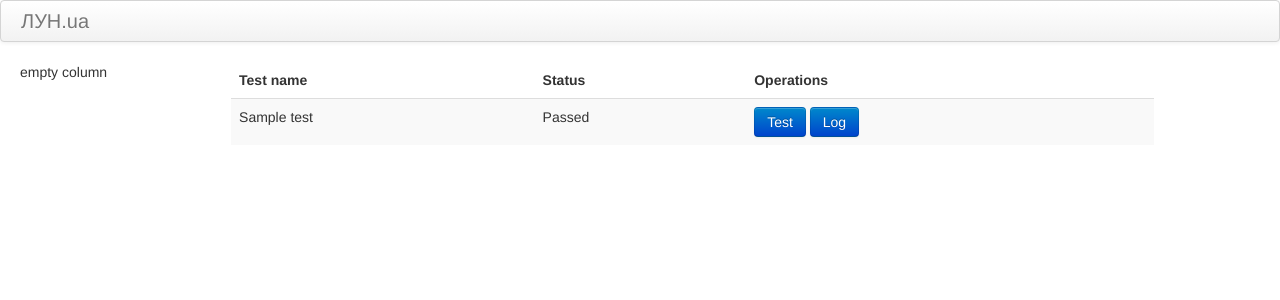
After one commit to skliarpawlo/ganymede, a Python web app: template templates/all_tests.html in a window 1280 px wide. The commit adds this page. Shown: the top 300 px of the page. Run offline with Jinja, Linux system fonts and the light colour scheme; the template is opened without the code that fills it: most values are stand-ins (such as "Sample title", 1, 10 or a date in 2020); some libraries are stand-ins or nearby versions.

Commit message:
some very-very basic layout, some js, nothing to look at, yet

```diff
--- a/ganymede/settings.py
+++ b/ganymede/settings.py
@@ -6,6 +6,7 @@ DEBUG = True
 TEMPLATE_DEBUG = DEBUG
 
 BASE_PATH = os.path.join(os.path.dirname(__file__), "../" )
+HEAP_PATH = os.path.join(BASE_PATH, "heap" )
 
 ADMINS = (
     ('Pavlo Skliar', 'skliarpawlo@rambler.ru'),
@@ -30,6 +31,7 @@ STATIC_URL = '/static/'
 
 STATICFILES_DIRS = (
     os.path.join(BASE_PATH, "ganymede", "static"),
+    os.path.join(BASE_PATH, "static"),
 )
 
 # List of finder classes that know how to find static files in
--- /dev/null
+++ b/ganymede/static/js/all_tests.js
@@ -0,0 +1,25 @@
+$( function() {
+
+    function performRequest(test_id, op_id) {
+        $.ajax( {
+            type : "GET",
+            url : "/ajax/test",
+            data : { test_id : test_id, op_id : op_id }
+        }).done( function(data) {
+            console.log(data);
+        });
+    }
+
+    $(".test-start-btn").click( function() {
+        var test_id = $(this).parents("[test_id]").attr("test_id");
+        var op_id = 'test';
+        performRequest(test_id, op_id);
+    });
+
+    $(".test-log-btn").click( function() {
+        var test_id = $(this).parents("[test_id]").attr("test_id");
+        var op_id = 'log';
+        performRequest(test_id, op_id);
+    });
+
+} );
--- a/ganymede/urls.py
+++ b/ganymede/urls.py
@@ -1,8 +1,8 @@
-from django.conf.urls import patterns, include, url
-from django.views.static import *
+from django.conf.urls import patterns, url
 from django.conf import settings
 
 urlpatterns = patterns('',
     (r'^static/(?P<path>.*)$', 'django.views.static.serve', {'document_root': settings.STATIC_ROOT}),
-    url(r'^$', 'ganymede.views.home')
+    url(r'^$', 'ganymede.views.home'),
+    url(r'^ajax/test$', 'ganymede.views.test'),
 )
--- /dev/null
+++ b/templates/all_tests.html
@@ -0,0 +1,31 @@
+{% extends "layout.html" %}
+
+{% block head %}
+    <script src="/static/js/all_tests.js"></script>
+{% endblock %}
+
+{% block content %}
+
+    <table class="table table-striped">
+        <thead>
+            <tr>
+                <th>Test name</th>
+                <th>Status</th>
+                <th>Operations</th>
+            </tr>
+        </thead>
+        <tbody>
+            {% for test in tests %}
+                <tr test_id="{{ test }}">
+                    <td>{{ test }}</td>
+                    <td>Passed</td>
+                    <td>
+                        <button class="test-start-btn btn btn-primary">Test</button>
+                        <button class="test-log-btn btn btn-primary">Log</button>
+                    </td>
+                </tr>
+            {% endfor %}
+        </tbody>
+    </table>
+
+{% endblock %}
--- a/templates/layout.html
+++ b/templates/layout.html
@@ -1,17 +1,31 @@
-<html>
+<!DOCTYPE html>
+<html lang="en">
 <head>
-    <link rel='stylesheet' href="/static/bootstrap/css/bootstrap-responsive.min.css" />
     <link rel='stylesheet' href="/static/bootstrap/css/bootstrap.min.css" />
     <script src="/static/jquery/jquery.min.js"></script>
     <script src="/static/bootstrap/js/bootstrap.min.js"></script>
+    {% block head %}{% endblock %}
 </head>
 <body>
+    <div class="navbar">
+        <div class="navbar-inner">
+            <a class="brand" href="#">ЛУН.ua</a>
+        </div>
+    </div>
+    <div class="container-fluid">
+        <div class="row-fluid">
+            <div class="span2">
                 {% block column %}
                     empty column
                 {% endblock %}
+            </div>
 
+            <div class="span9">
                 {% block content %}
                     empty content
                 {% endblock %}
+            </div>
+        </div>
+    </div>
 </body>
 </html>
```
Also changed, not shown: ganymede/views.py (+16 -3 lines), tests/seo_texts/seo_texts.py (+7 -7 lines), tests/seo_texts/views.py (+7 -1 lines), static/bootstrap/css/bootstrap-responsive.min.css (renamed from ganymede/static/bootstrap/css/bootstrap-responsive.min.css), static/bootstrap/css/bootstrap.min.css (renamed from ganymede/static/bootstrap/css/bootstrap.min.css), static/bootstrap/img/glyphicons-halflings-white.png (renamed from ganymede/static/bootstrap/img/glyphicons-halflings-white.png), static/bootstrap/img/glyphicons-halflings.png (renamed from ganymede/static/bootstrap/img/glyphicons-halflings.png), static/bootstrap/js/bootstrap.min.js (renamed from ganymede/static/bootstrap/js/bootstrap.min.js), static/jquery/jquery.min.js (renamed from ganymede/static/jquery/jquery.min.js). Lines whose indentation alone changed are shown as unchanged.
